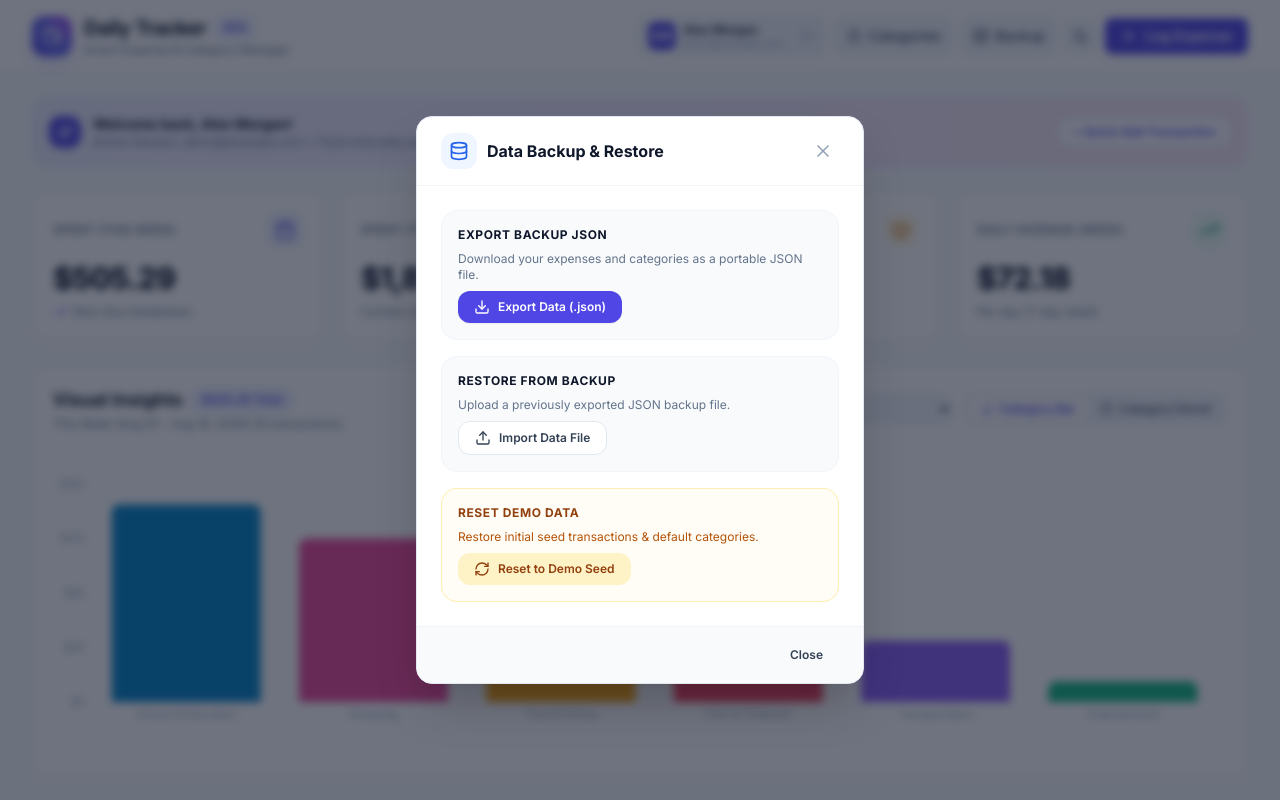
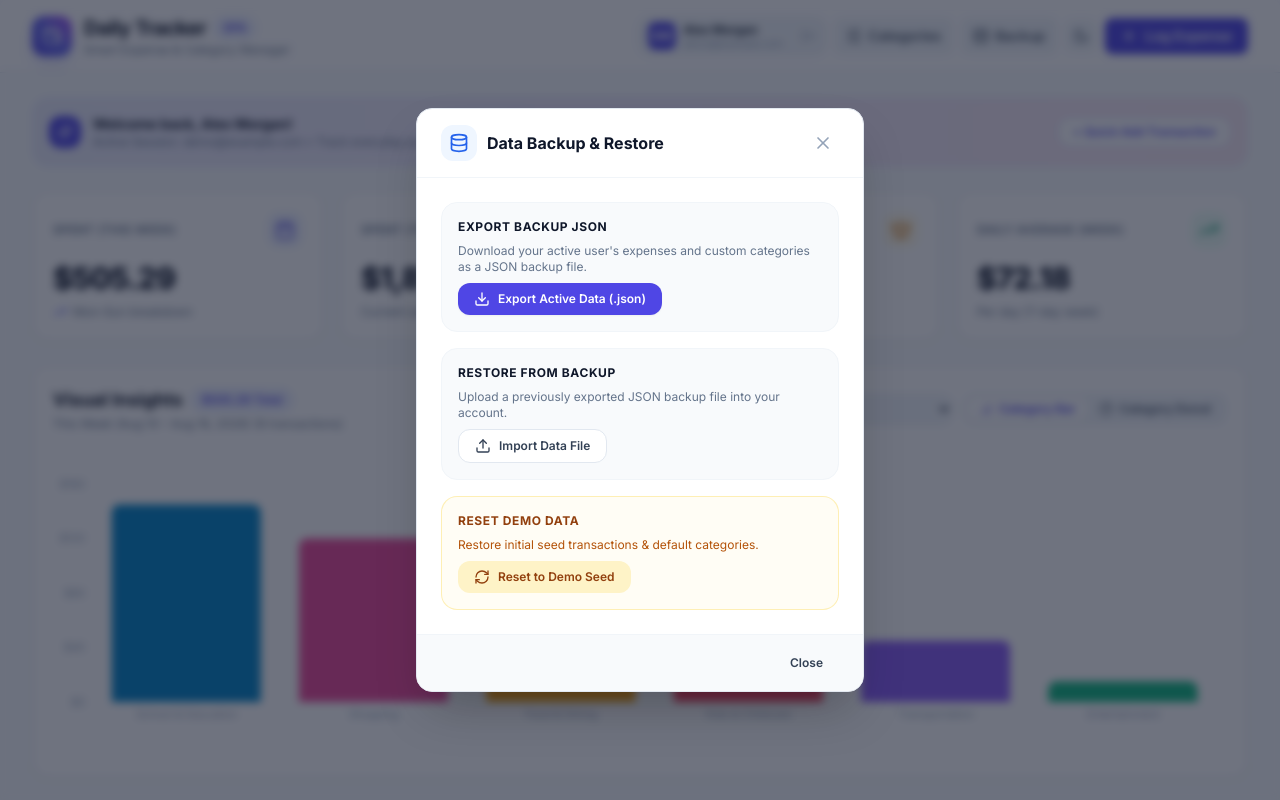
Before and after one commit to beez24/daily_expense_tracker, a Next.js app: page / in a window 1280 px wide. Both pictures are taken after a click on the button "Backup". Shown: the top 800 px of the page. Built offline with nearby package versions, Linux system fonts and the light colour scheme.

Commit message:
Fix data backup export to output active user updated categories and expenses

```diff
--- a/app/page.tsx
+++ b/app/page.tsx
@@ -185,6 +185,7 @@ export default function TrackerPage() {
       />
 
       <ExportImportModal
+        userId={userId}
         isOpen={isBackupModalOpen}
         onClose={() => setIsBackupModalOpen(false)}
         onDataImported={refreshFromStorage}
--- a/components/ExportImportModal.tsx
+++ b/components/ExportImportModal.tsx
@@ -2,9 +2,10 @@
 
 import React, { useState, useRef } from "react";
 import { exportBackupData, importBackupData } from "@/lib/storage";
-import { X, Download, Upload, RefreshCw, CheckCircle2, AlertCircle, Database } from "lucide-react";
+import { X, Download, Upload, RefreshCw, CheckCircle2, AlertCircle, Database, FileSpreadsheet } from "lucide-react";
 
 interface ExportImportModalProps {
+  userId?: string;
   isOpen: boolean;
   onClose: () => void;
   onDataImported: () => void;
@@ -12,6 +13,7 @@ interface ExportImportModalProps {
 }
 
 export const ExportImportModal: React.FC<ExportImportModalProps> = ({
+  userId = "user-demo-101",
   isOpen,
   onClose,
   onDataImported,
@@ -24,7 +26,7 @@ export const ExportImportModal: React.FC<ExportImportModalProps> = ({
 
   const handleExportJSON = () => {
     try {
-      const jsonStr = exportBackupData();
+      const jsonStr = exportBackupData(userId);
       const blob = new Blob([jsonStr], { type: "application/json" });
       const url = URL.createObjectURL(blob);
       const a = document.createElement("a");
@@ -35,7 +37,7 @@ export const ExportImportModal: React.FC<ExportImportModalProps> = ({
       document.body.removeChild(a);
       URL.revokeObjectURL(url);
 
-      setFeedback({ type: "success", message: "JSON backup downloaded successfully!" });
+      setFeedback({ type: "success", message: "JSON backup downloaded successfully with your latest categories and expenses!" });
     } catch (err) {
       setFeedback({ type: "error", message: "Failed to export data." });
     }
@@ -49,7 +51,7 @@ export const ExportImportModal: React.FC<ExportImportModalProps> = ({
     reader.onload = (event) => {
       const content = event.target?.result as string;
       if (content) {
-        const res = importBackupData(content);
+        const res = importBackupData(content, userId);
         if (res.success) {
           setFeedback({ type: "success", message: res.message });
           onDataImported();
@@ -114,14 +116,14 @@ export const ExportImportModal: React.FC<ExportImportModalProps> = ({
               Export Backup JSON
             </h4>
             <p className="text-xs text-slate-500 dark:text-slate-400">
-              Download your expenses and categories as a portable JSON file.
+              Download your active user's expenses and custom categories as a JSON backup file.
             </p>
             <button
               onClick={handleExportJSON}
               className="inline-flex items-center gap-2 px-4 py-2 text-xs font-semibold rounded-xl text-white bg-indigo-600 hover:bg-indigo-700 shadow-sm transition-all"
             >
               <Download className="h-4 w-4" />
-              Export Data (.json)
+              Export Active Data (.json)
             </button>
           </div>
 
@@ -131,7 +133,7 @@ export const ExportImportModal: React.FC<ExportImportModalProps> = ({
               Restore from Backup
             </h4>
             <p className="text-xs text-slate-500 dark:text-slate-400">
-              Upload a previously exported JSON backup file.
+              Upload a previously exported JSON backup file into your account.
             </p>
             <input
               type="file"
```
